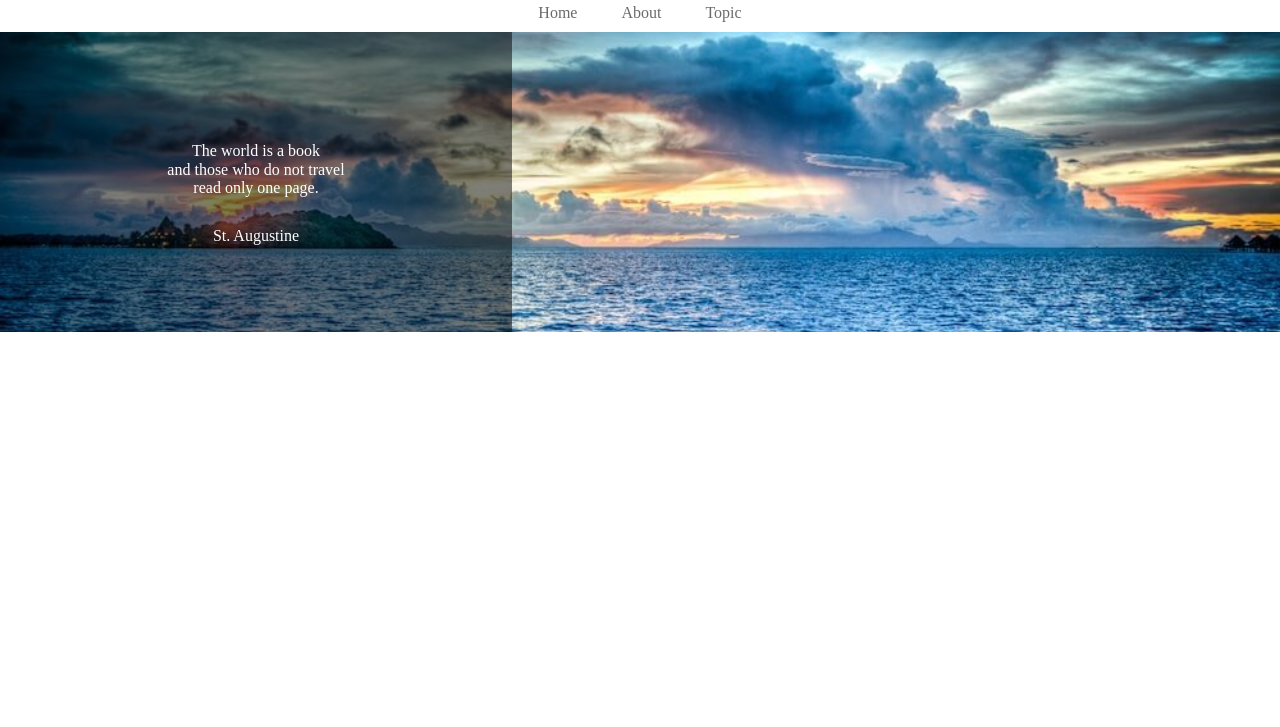
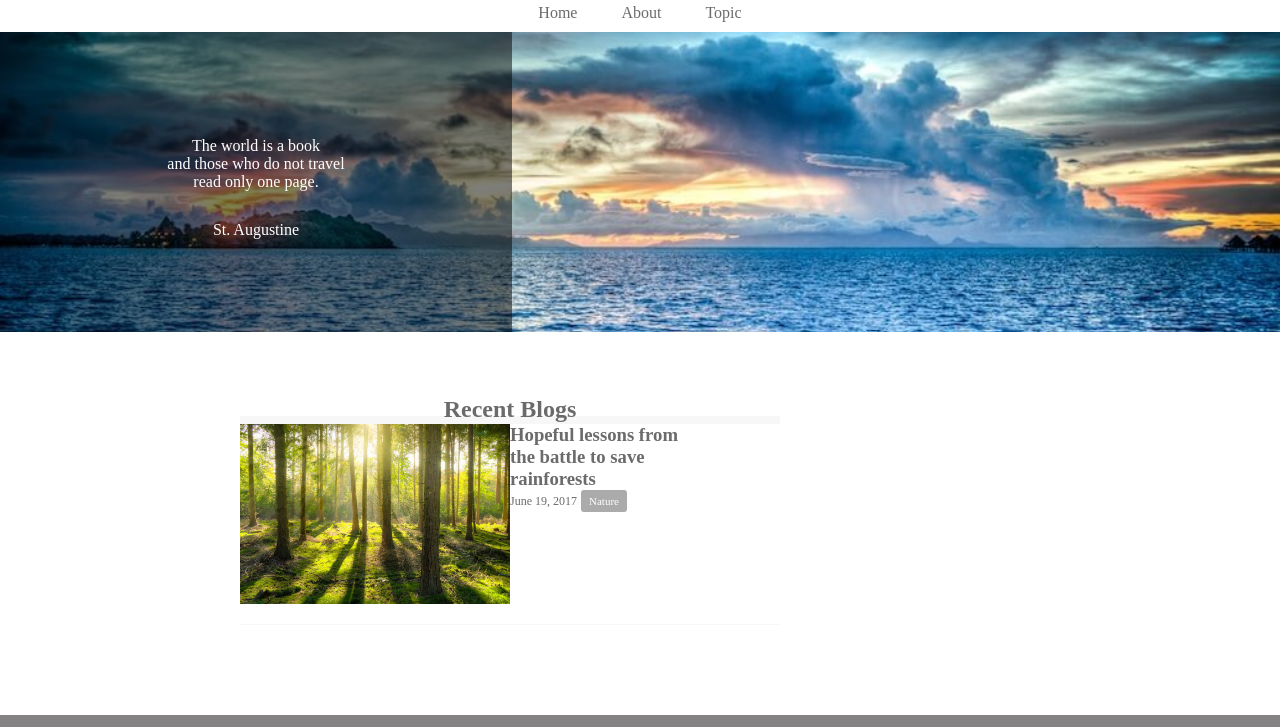
Before and after one commit to kyforprogram/DMMWEBCAMP, a plain HTML site: page [START]7章【メイン部分を作ろう】/caravan/index.html in a window 1280 px wide. Shown: the part 73-800 px from the top of the page. Drawn offline with Linux system fonts and the light colour scheme.

Commit message:
[Finish]７章

```diff
--- a/[START]7章【メイン部分を作ろう】/caravan/index.html
+++ b/[START]7章【メイン部分を作ろう】/caravan/index.html
@@ -3,7 +3,7 @@
   <head>
     <meta charset="UTF-8" />
     <!-- CSSファイルの読み込み -->
-    <link rel="stylesheet" href="../caravan/style.css" />
+    <link rel="stylesheet" href="style.css" />
     <title>CARAVAN</title>
   </head>
 
@@ -31,20 +31,37 @@
     <!-- main-visual用のdiv -->
     <div class="main-visual">
       <div class="main-visual-content">
-        <!-- pタグ（と文字）を追加 -->
         <p class="main-visual-text">
-          The world is a book　<br> and those who do not travel <br> read only one page.
+          The world is a book<br />
+          and those who do not travel<br />
+          read only one page.
         </p>
         <p class="main-visual-name">
           St. Augustine
-        </p>      </div>
+        </p>
+      </div>
     </div>
 
     <!-- main用のdiv -->
-    <div class="main">
-      <div class="blog"></div>
+    <main>
+      <section class="blog">
+        <h2 class="blog-heading">Recent Blogs</h2>
+        <div class="blog-item">
+          <img class="blog-image" src="img/forest.jpg">
+          <section class="blog-text">
+            <h3>
+              <a href="single.html">
+                Hopeful lessons from<br>
+                the battle to save<br>
+                rainforests
+              </a>
+            </h3>
+            <p class="blog-date"> June 19, 2017</p>
+            <span class="category">Nature</span>
+          </section>
+        </div>      </section>
       <div class="sidebar"></div>
-    </div>
+    </main>
 
     <!-- footer -->
     <footer>
--- a/[START]7章【メイン部分を作ろう】/caravan/style.css
+++ b/[START]7章【メイン部分を作ろう】/caravan/style.css
@@ -38,17 +38,18 @@ header .heading {
   width: 100%; /* 横幅いっぱい */
   height: 300px; /* 高さ300px */
   background-image: url(img/mv.jpg);
-  background-size: cover;
-  background-position: center;
+  background-size: cover; /* 縦横比を維持したまま背景領域を埋め尽くす */
+  background-position: center; /* 背景画像を中央に配置 */
 }
 
 .main-visual-content {
-  width: 40%; /* 横幅350px */
+  width: 40%; /* 横幅40% */
   height: 300px; /* 親の高さに揃える */
-  background-color: rgba(0, 0, 0, 0.5);
-  text-align: center;
-  padding-top: 105px;
+  background-color: rgba(0, 0, 0, 0.5); /* 背景色を半透明の黒にする */
+  text-align: center; /* 文字を中央揃えにする */
+  padding-top: 105px; /* 上側の内側余白で垂直方向の位置を調整 */
 }
+
 .main-visual-text {
   color: #fff; /* 文字色を白に変更 */
 }
@@ -57,22 +58,52 @@ header .heading {
   margin-top: 30px; /* 上側の外側の余白 */
   color: #fff; /* 文字色を白に変更 */
 }
-.main {
-  width: 840px; /* 横幅840px */
+
+main {
+  width: 800px; /* 横幅800px */
   display: flex; /* Flexboxの利用 */
   justify-content: center; /* 要素の横並び・中央寄せ */
-  margin: 0 auto;
+  margin: 0 auto; /* 要素の中央揃え */
+  padding: 70px 0; /* 上下に70px、左右に0pxの内側余白 */
 }
 
-
 .blog {
-  width: 600px; /* 横幅600px */
-  height: 1400px; /* 高さ1400px */
+  width: 540px;
+  margin-right: 30px; /* 領域の右側余白 */
 }
 
+.blog-heading {
+  border-bottom: 8px solid #f7f7f7;
+  text-align: center;
+  line-height: 0.6;
+}
+
+.blog-item {
+  padding-bottom: 20px;
+  margin-bottom: 20px;
+  border-bottom: 1px solid #f7f7f7;
+  display: flex;
+  justify-content: flex-start;
+}
+
+.blog-image {
+  height: 180px;
+}
+
+.blog-date {
+  font-size: 12px;
+  display: inline-block;
+}
+.category {
+  display: inline-block;
+  padding: 5px 8px;
+  background-color: #acabab;
+  border-radius: 3px;
+  color: #fff;
+  font-size: 11px;
+}
 .sidebar {
-  width: 240px; /* 横幅240px */
-  height: 1400px; /* 高さ1400px */
+  width: 230px;
 }
 
 footer {
```
